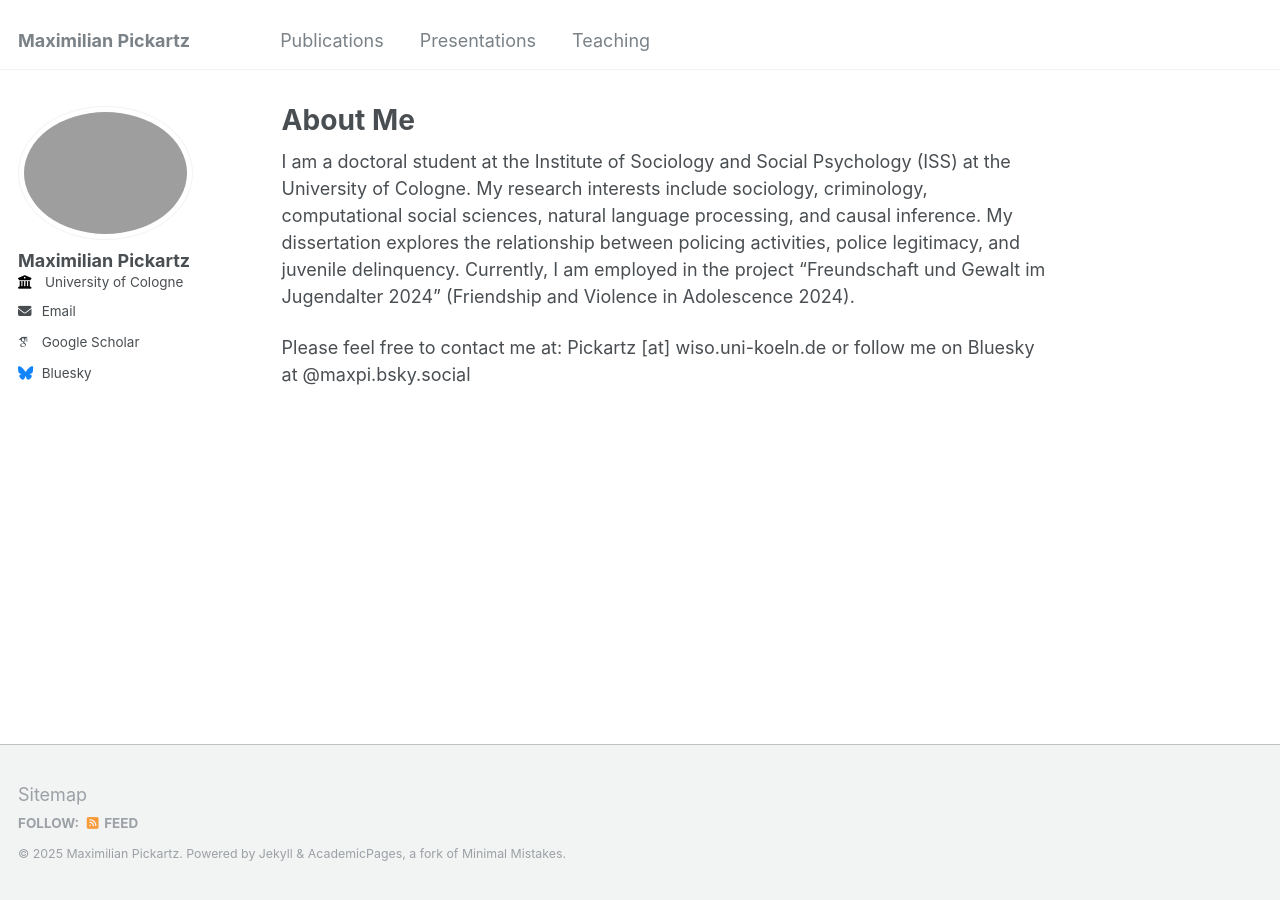
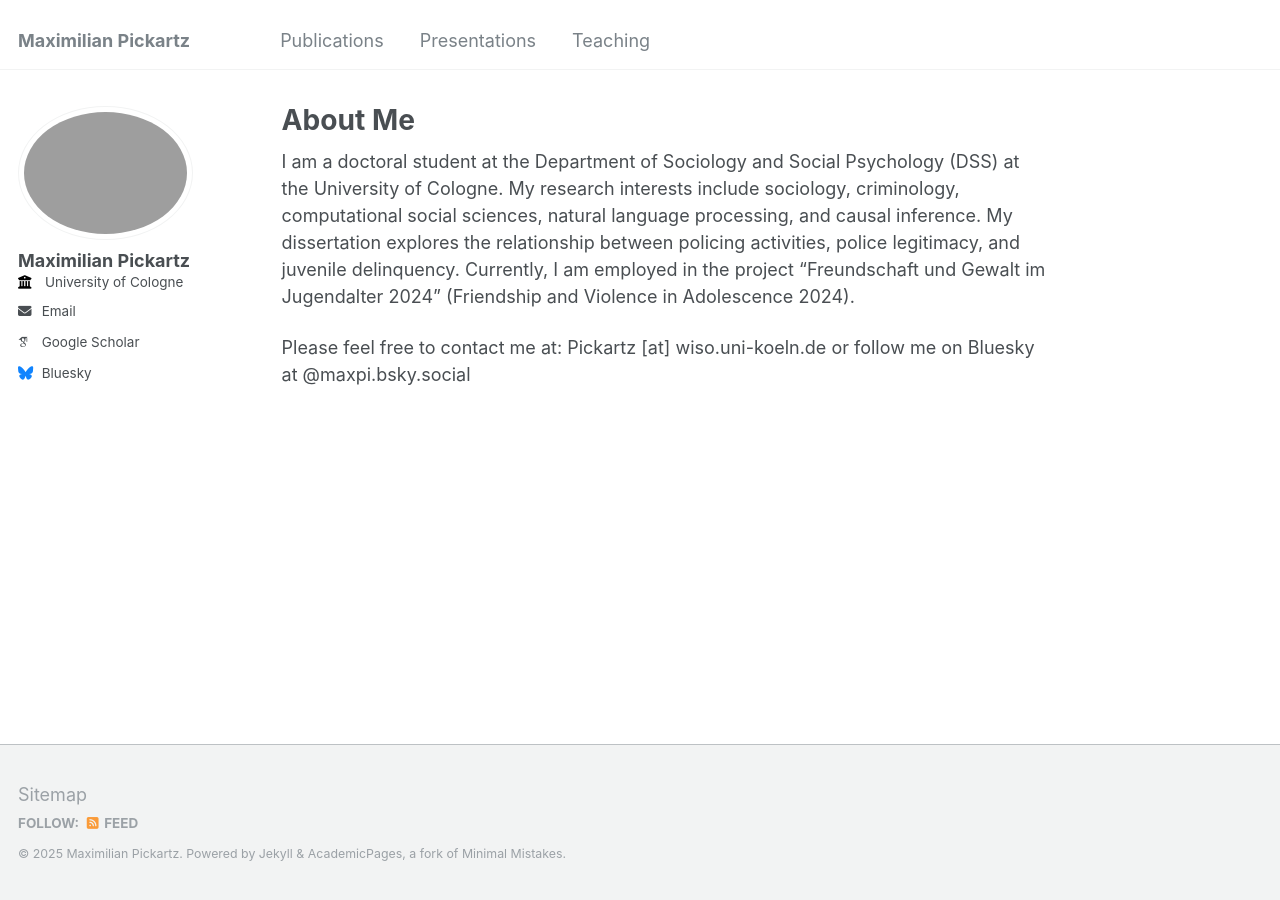
Before and after one commit to maxpi99/maxpi99.github.io, a Jekyll site: the page built from _pages/about.md, in a window 1280 px wide. Built offline with Jekyll 4.4.1, drawn with Linux system fonts in a browser that asks for light colours; some web fonts are replaced.

Commit message:
Update about.md

```diff
--- a/_pages/about.md
+++ b/_pages/about.md
@@ -7,7 +7,7 @@ redirect_from:
   - /about.html
 ---
 
-I am a doctoral student at the Institute of Sociology and Social Psychology (ISS) at the University of Cologne.
+I am a doctoral student at the Department of Sociology and Social Psychology (DSS) at the University of Cologne.
 My research interests include sociology, criminology, computational social sciences, natural language processing, and causal inference.
 My dissertation explores the relationship between policing activities, police legitimacy, and juvenile delinquency.
 Currently, I am employed in the project "Freundschaft und Gewalt im Jugendalter 2024" (Friendship and Violence in Adolescence 2024).
```
